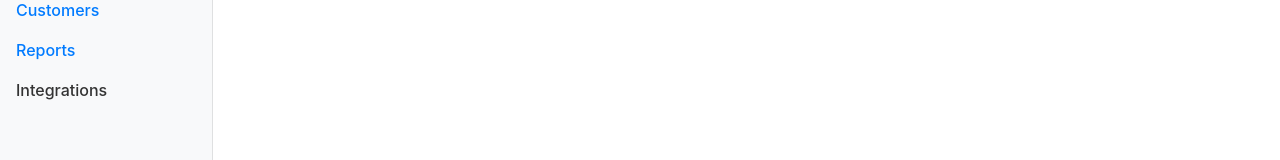
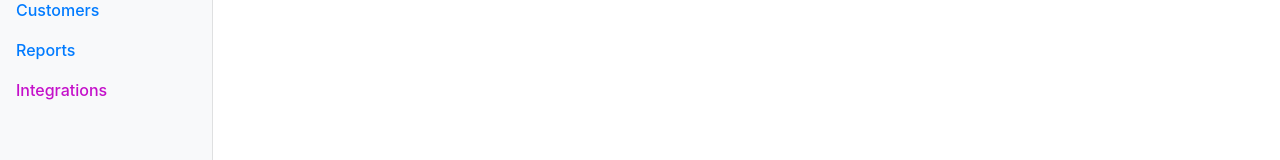
Before and after one commit to ykk1/ykk03, an Angular app: page / in a window 1280 px wide. Shown: the part 194-354 px from the top of the page. Built offline with nearby package versions, Linux system fonts and the light colour scheme.

Commit message:
Update app.component.css

```diff
--- a/src/app/app.component.css
+++ b/src/app/app.component.css
@@ -46,12 +46,12 @@ body {
 
   .sidebar .nav-link {
     font-weight: 500;
-    color: #333;
+    color: rgb(196, 16, 202);
   }
 
   .sidebar .nav-link .feather {
     margin-right: 4px;
-    color: #999;
+    color: rgb(216, 88, 37);
   }
 
   .sidebar .nav-link.active {
```
